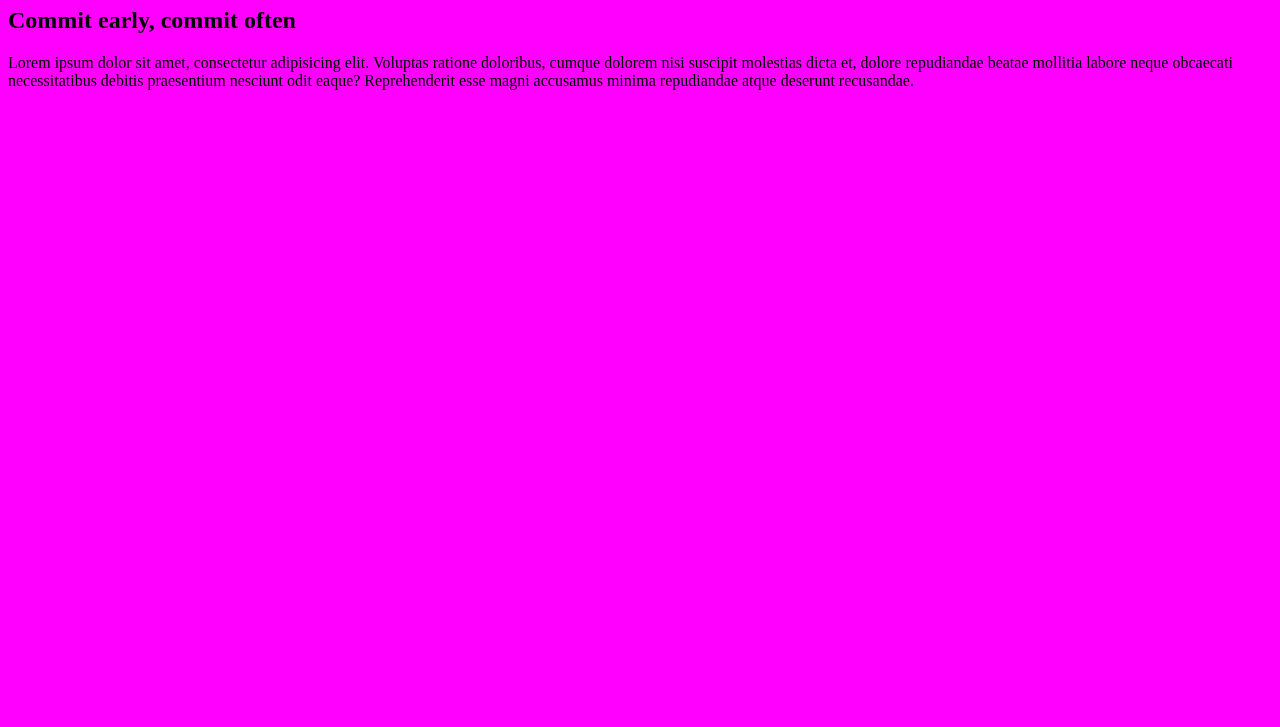
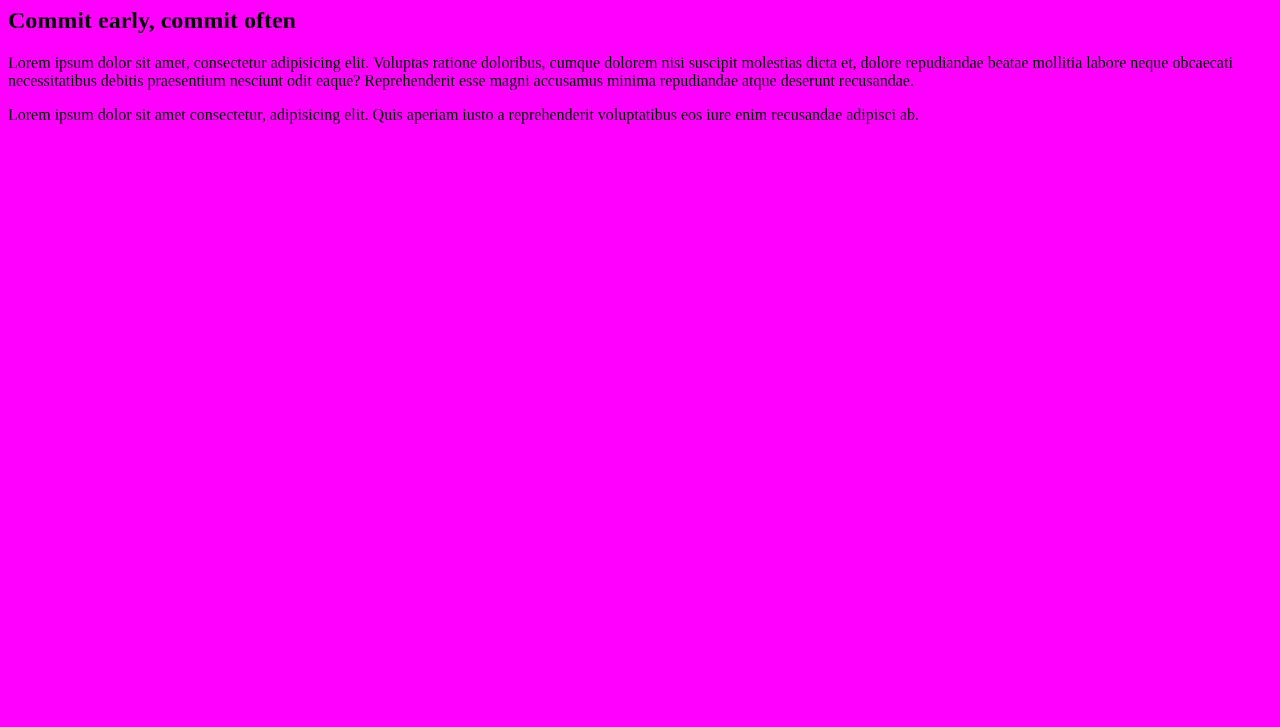
Before and after one commit to WimUCLL/module_2_git, a plain HTML site: page index.html in a window 1280 px wide. Shown: the part 73-800 px from the top of the page. Drawn offline with Linux system fonts and the light colour scheme.

Commit message:
extra lorem

```diff
--- a/index.html
+++ b/index.html
@@ -13,6 +13,8 @@
         suscipit molestias dicta et, dolore repudiandae beatae mollitia labore neque obcaecati necessitatibus debitis
         praesentium nesciunt odit eaque? Reprehenderit esse magni accusamus minima repudiandae atque deserunt
         recusandae.</p>
+    <p>Lorem ipsum dolor sit amet consectetur, adipisicing elit. Quis aperiam iusto a reprehenderit voluptatibus eos
+        iure enim recusandae adipisci ab.</p>
     <img src="img/biegun-wschodni-ZloDJXzcMGA-unsplash-2.jpg" alt="">
 </body>
 </html>
```
